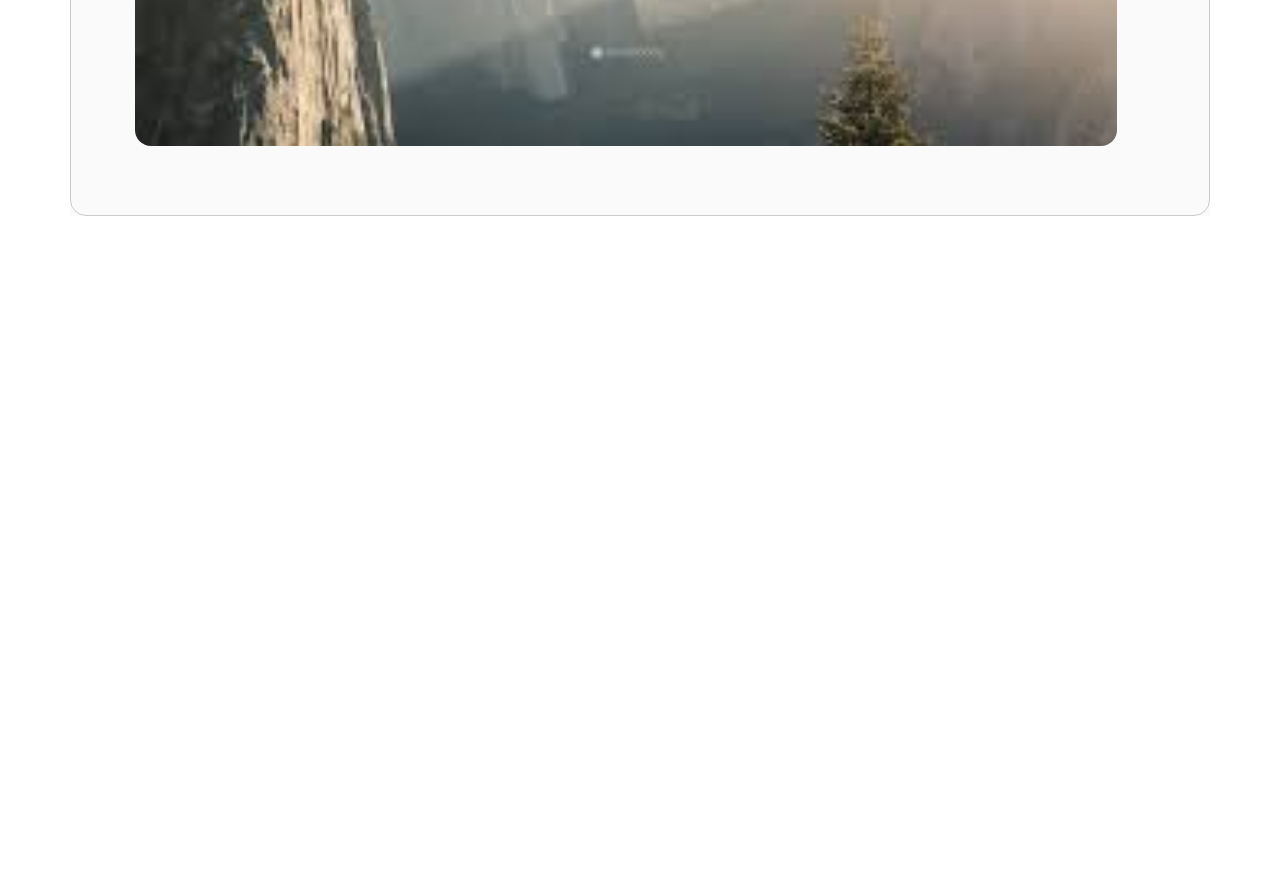
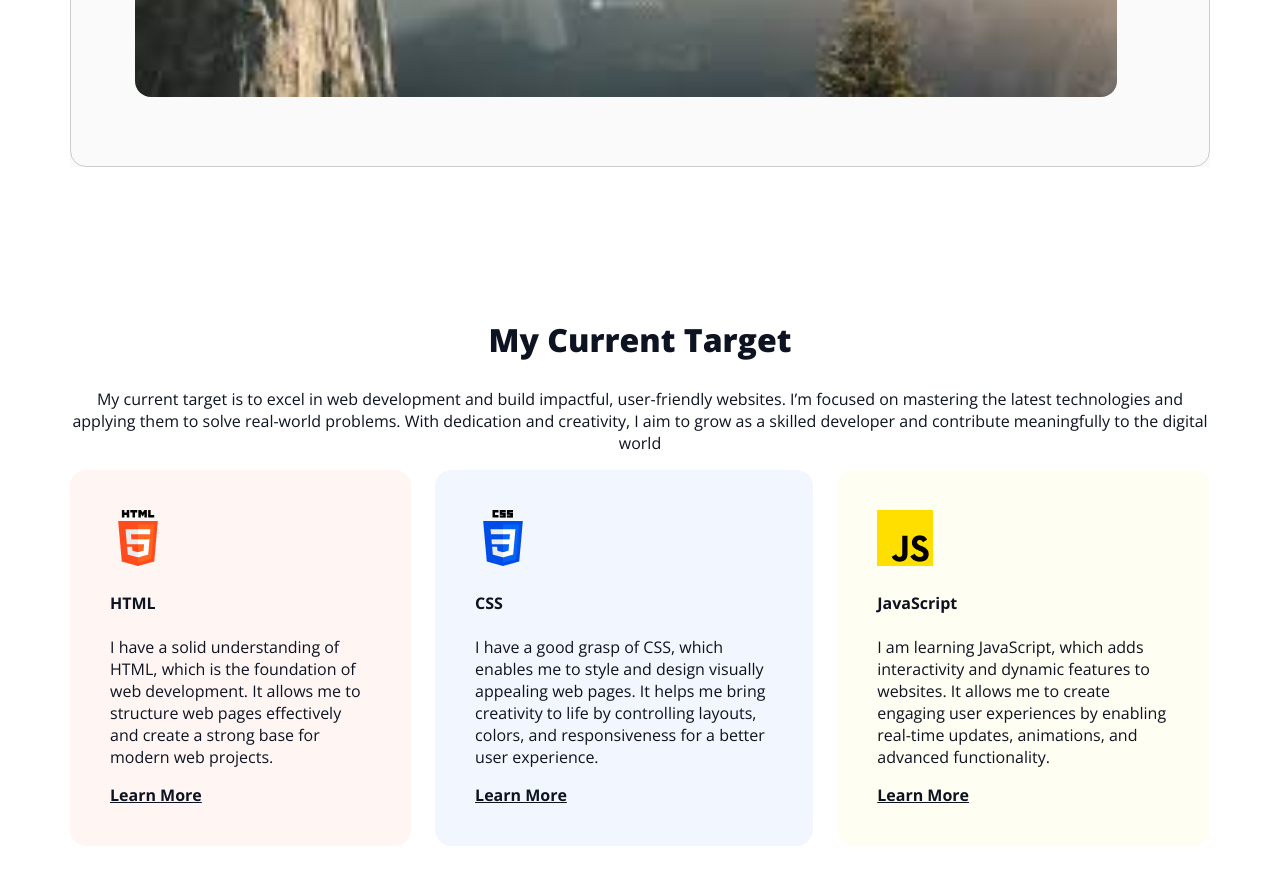
Before and after one commit to mahfuzarrahmanmunna/old-assignment-batch-10, a plain HTML site: page index.html in a window 1280 px wide. Shown: the part 3043-3927 px from the top of the page. Before the commit the page ends 3343 px from the top, so only its background shows below. Drawn offline with nearby package versions, Linux system fonts and the light colour scheme; a web font is replaced by a local one.

Commit message:
coding and target section add

```diff
--- a/index.html
+++ b/index.html
@@ -82,8 +82,8 @@
         </section>
 
         <section class="inspire">
-            <div class="primary-header primary-center">
-                <h2 class="inspire-head">My Inspiration</h2>
+            <div class="primary-header primary-center inspire-margin">
+                <h2 class="primary-header">My Inspiration</h2>
                 <p class="primary-desc primary-center">
                     Lorem Ipsum is simply dummy text of the printing and
                      typesetting industry. Lorem Ipsum has been the
@@ -94,6 +94,49 @@
                 <img src="./assets/images.jpg" alt="">
             </div>
         </section>
+
+        <section class="target">
+            <div class="target-header">
+                <h2 class="primary-header">My Current Target</h2>
+                <p class="primary-desc primary-center">
+                    My current target is to excel in web development and build
+                     impactful, user-friendly websites. I’m focused on mastering
+                      the latest technologies and applying them to
+                       solve real-world problems. With dedication and
+                        creativity, I aim to grow as a skilled developer and contribute
+                     meaningfully to the digital world
+                </p>
+                <div class="coding">
+                    <div class="language first-clr">
+                        <img src="./assets/html.png" alt="">
+                        <h4 class="lang">HTML</h4>
+                        <p class="primary-desc">I have a solid understanding of HTML,
+                            which is the foundation of web development. It allows
+                            me to structure web pages effectively
+                            and create a strong base for modern web projects.</p>
+                        <a href="#" class="anchor-clr">Learn More</a>
+                    </div>
+                    <div class="language second-clr">
+                        <img src="./assets/css.png" alt="">
+                        <h4 class="lang">CSS</h4>
+                        <p class="primary-desc">I have a good grasp of CSS, which enables me
+                            to style and design visually appealing web pages. It
+                            helps me bring creativity to life by controlling layouts, colors,
+                            and responsiveness for a better user experience.</p>
+                        <a href="#" class="anchor-clr">Learn More</a>
+                    </div>
+                    <div class="language third-clr">
+                        <img src="./assets/js.png" alt="">
+                        <h4 class="lang">JavaScript</h4>
+                        <p class="primary-desc">I am learning JavaScript, which adds
+                            interactivity and dynamic features to websites. It allows
+                            me to create engaging user experiences by enabling real-time updates,
+                            animations, and advanced functionality.</p>
+                        <a href="#" class="anchor-clr">Learn More</a>
+                    </div>
+                </div>
+            </div>
+        </section>
     </main>
     <footer>
 
--- a/styles/style.css
+++ b/styles/style.css
@@ -134,3 +134,34 @@ nav ul li button {
     border-radius: 16px;
     margin: 32px;
 }
+/* Target Section Style */
+.target {
+    margin-top: 151px;
+}
+
+/* Language Description Style*/
+.coding {
+    display: flex;
+    justify-content: space-between;
+    align-items: center;
+    gap: 24px;
+    margin-bottom: 111px;
+}
+.language {
+    padding: 40px;
+    border-radius: 16px;
+}
+.first-clr {
+    background-color: rgba(255, 76, 30, 0.05);
+}
+.second-clr {
+    background-color: rgba(0, 76, 232, 0.05);
+}
+.third-clr {
+    background-color: rgba(255, 223, 0, 0.05);
+}
+.anchor-clr {
+    font-size: 16px;
+    font-weight: bold;
+    color: rgba(13, 19, 33, 1);
+}
```
